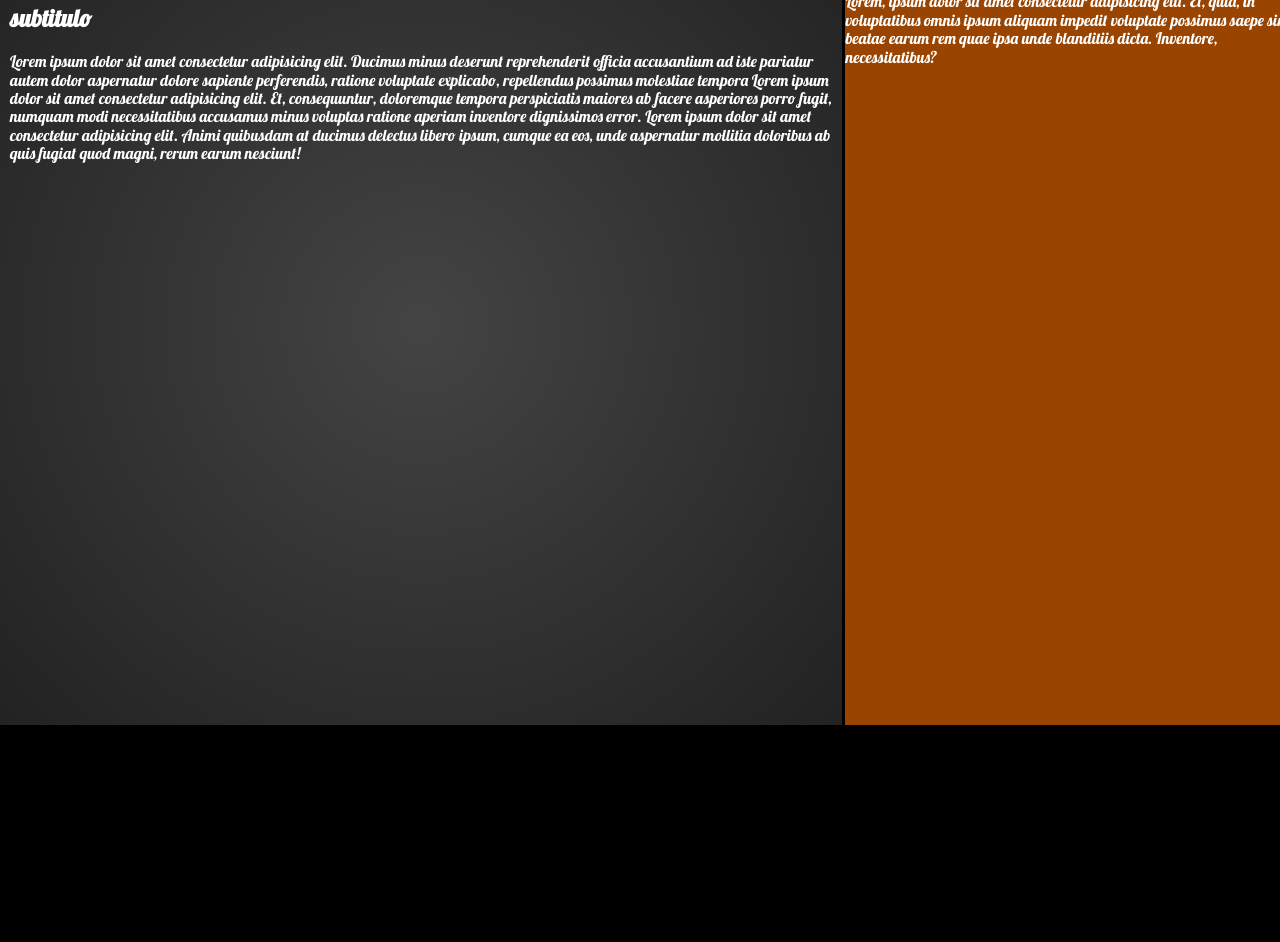
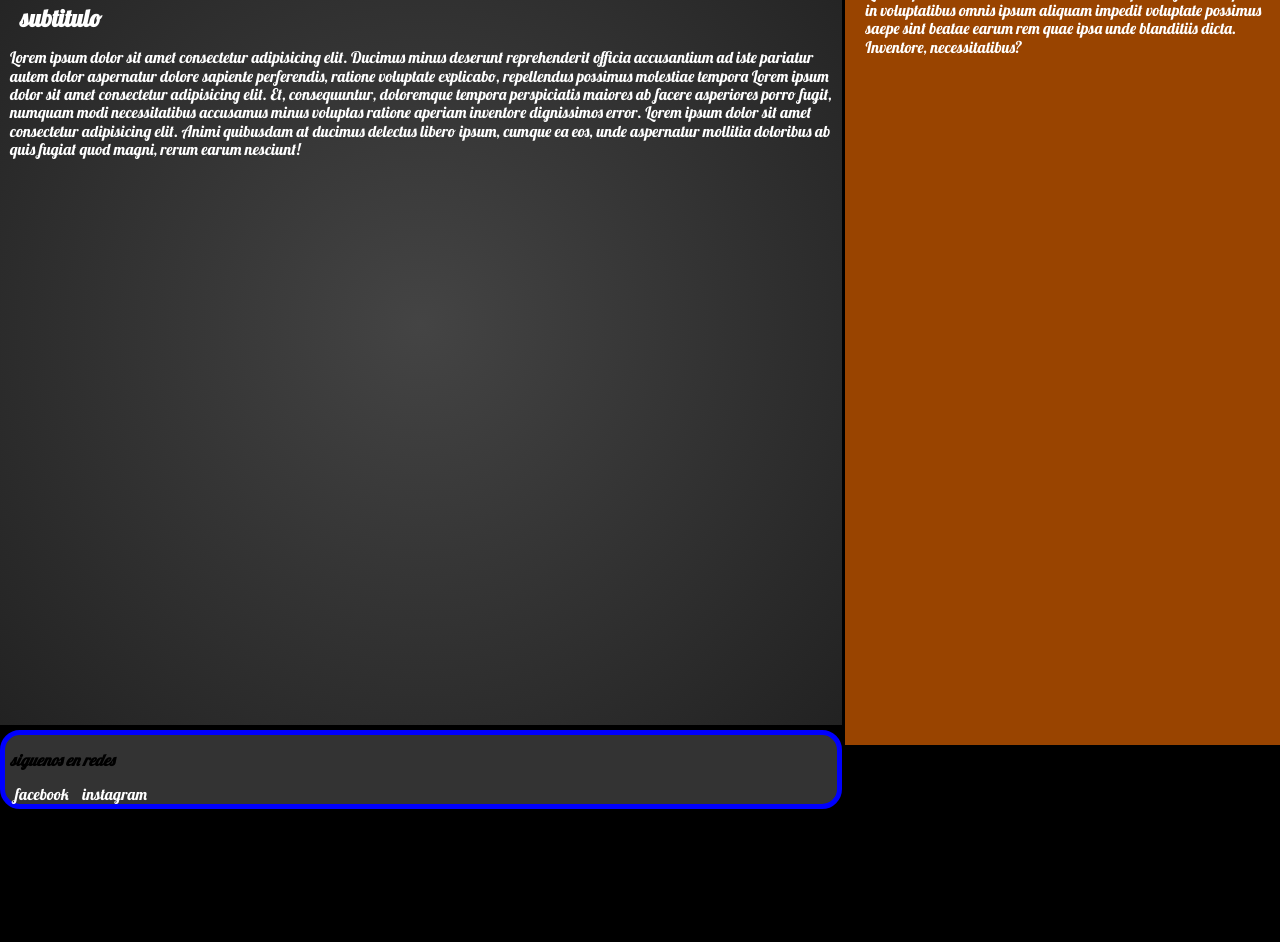
Before and after one commit to facu323/facu323.github.io, a website: page index.html in a window 1280 px wide. Shown: the part 125-1067 px from the top of the page. After the commit the page ends 936 px from the top, so only its background shows below. Drawn offline with nearby package versions, Linux system fonts and the light colour scheme.

Commit message:
initial commit

```diff
--- a/index.css
+++ b/index.css
@@ -20,7 +20,9 @@ footer {
   border: 5px solid blue;
   border-radius: 20px;
   position: relative;
-  margin-top: 50vh;
+  margin-top: 5px;
+  margin-bottom: 2px;
+  width: 65vw;
 }
 .hola {
   position: relative;
@@ -38,6 +40,12 @@ aside div {
   width: 35vw;
   position: fixed;
   top: 50px;
+  padding: 10px;
+}
+aside div p,
+h2 {
+  width: 90%;
+  margin: 10px;
 }
 #barra section {
   display: inline-block;
```
